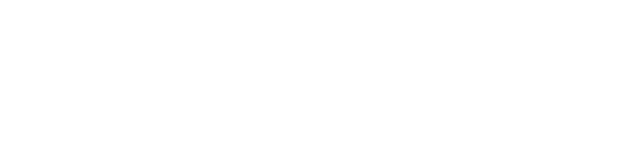
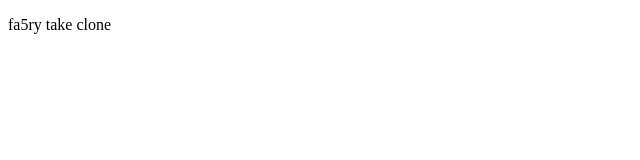
Before and after one commit to MeshrafaAzzam/front-end, a plain HTML site: page index.html in a window 1280 px wide. Shown: the whole page, without its empty margins (0-640 px from the left). Drawn offline with Linux system fonts and the light colour scheme.

Commit message:
updated by fakhry

```diff
--- a/index.html
+++ b/index.html
@@ -8,5 +8,7 @@
 </head>
 <body>
     <script src="./script.js"></script>
+    <!-- after cloning -->
+    <p>fa5ry take clone</p>
 </body>
 </html>
```
